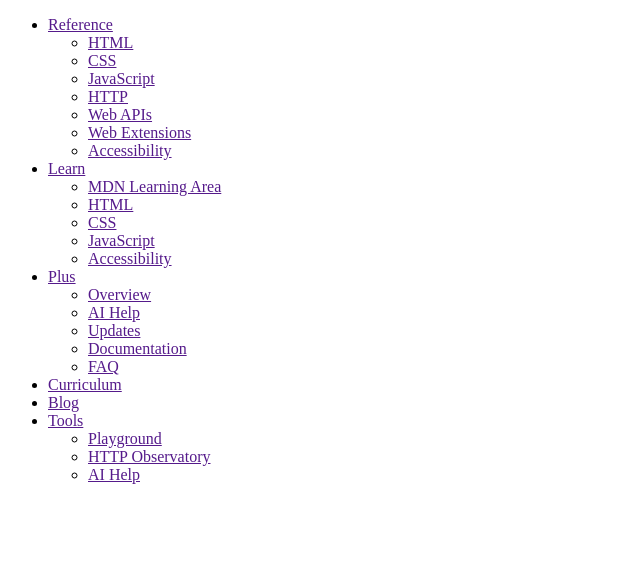
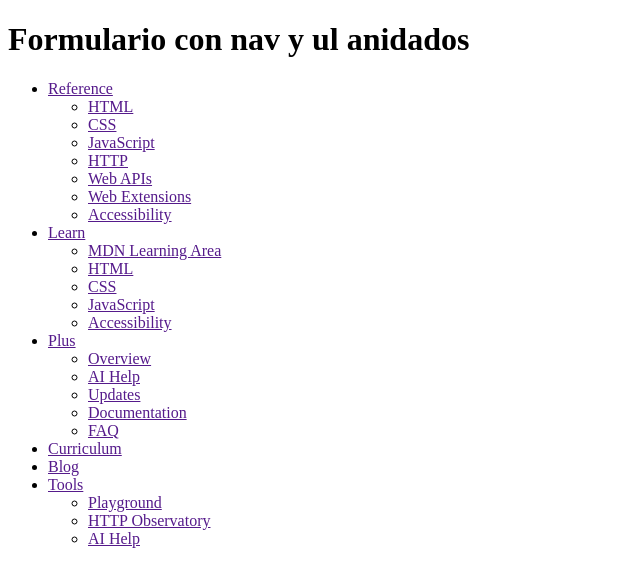
Before and after one commit to HectorAbajo/prueba-git, a plain HTML site: page index.html in a window 1280 px wide. Shown: the whole page, without its empty margins (0-640 px from the left). Drawn offline with Linux system fonts and the light colour scheme.

Commit message:
vercion 1.4

```diff
--- a/index.html
+++ b/index.html
@@ -7,6 +7,7 @@
 </head>
 <body>
     <header>
+        <h1>Formulario con nav y ul anidados</h1>
         <nav>
             <ul>
                 <li>
```
